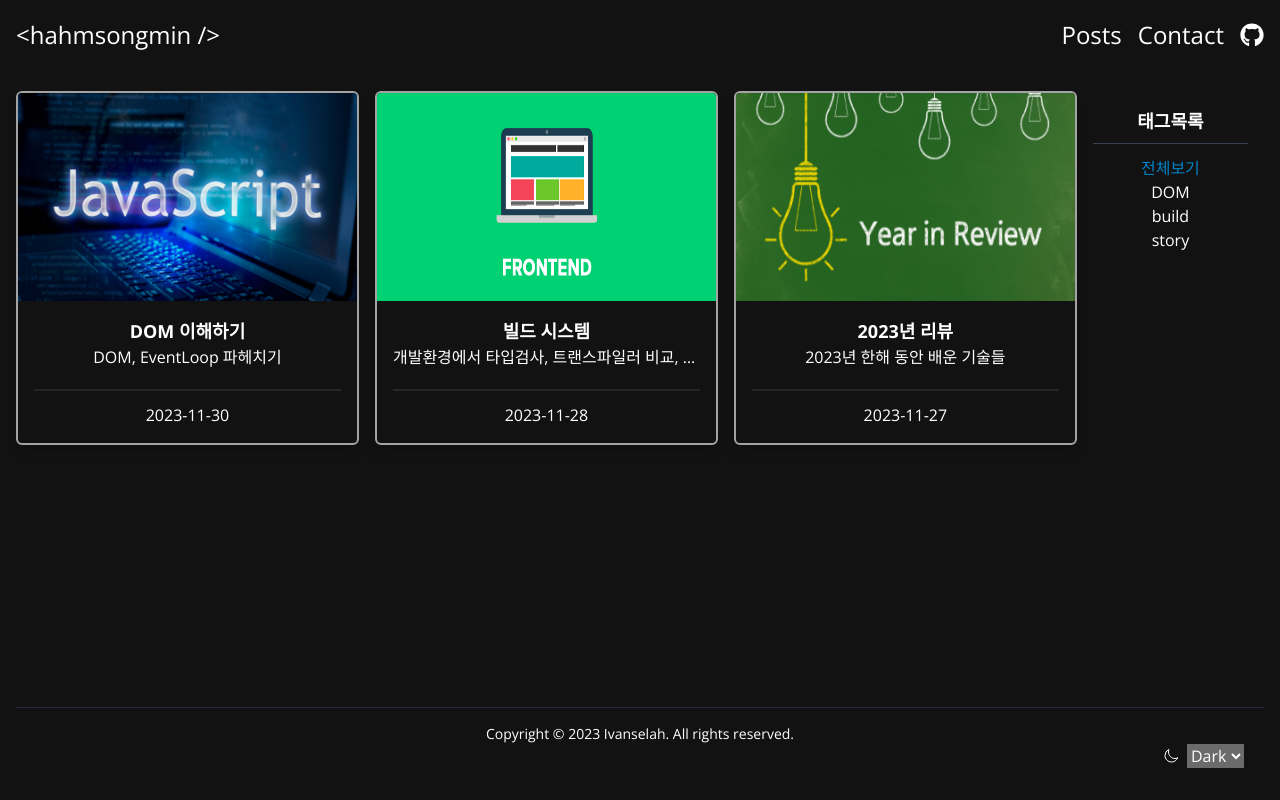
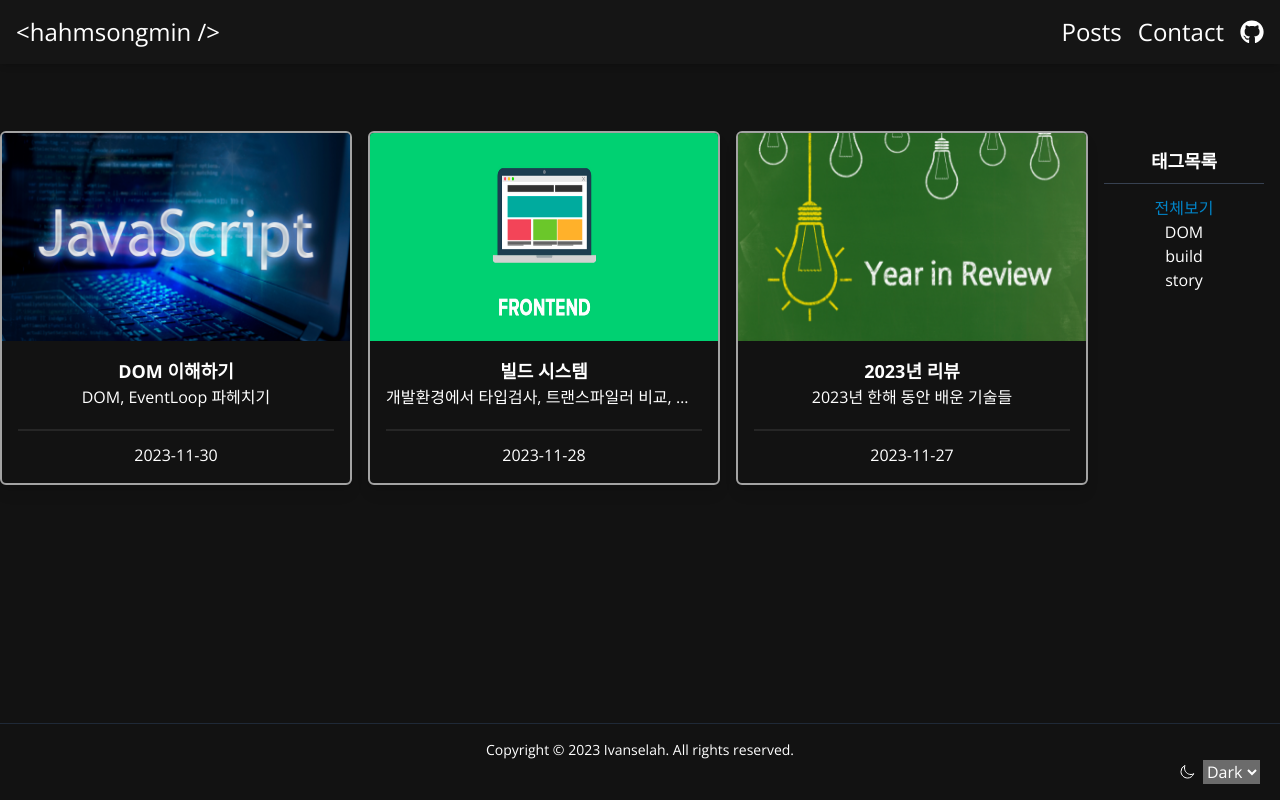
Before and after one commit to ivanselah/ivanselah.com, a Next.js app: page /posts in a window 1280 px wide. Built offline with nearby package versions, Linux system fonts and the light colour scheme.

Commit message:
post layout

```diff
--- a/src/app/layout.tsx
+++ b/src/app/layout.tsx
@@ -26,7 +26,7 @@ export default function RootLayout({
     <html lang="en" suppressHydrationWarning className={openSans.className}>
       <RootProviders>
         <Header />
-        <main className="w-full mx-auto pt-10 grow">{children}</main>
+        <main className="w-full mx-auto pt-32 grow">{children}</main>
       </RootProviders>
     </html>
   );
--- a/src/app/posts/[slug]/page.tsx
+++ b/src/app/posts/[slug]/page.tsx
@@ -13,7 +13,7 @@ export default async function PostPage({ params: { slug } }: PostPageProps) {
   const { content, path, title, description } = await getPostData(slug);
 
   return (
-    <article className="rounded-2xl bg-gray-50 shadow-lg m-4">
+    <article className="max-w-[850px] mx-auto rounded-2xl bg-gray-50 shadow-lg m-4">
       <Image
         className="w-full h-1/5 max-h-[500px]"
         src={`/images/posts/${path}.png`}
--- a/src/app/rootProviders.tsx
+++ b/src/app/rootProviders.tsx
@@ -1,36 +1,35 @@
 'use client';
 import { useEffect } from 'react';
 
-import { usePathname } from 'next/navigation';
 import { ThemeProvider } from 'next-themes';
 import { homeBody } from '@/config';
 
 import Footer from '@/components/Footer';
+import { useCheckPathname } from '@/hooks/useCheckPathname';
 
 type Props = {
   children: React.ReactNode,
 };
 
 export default function RootProviders({ children }: Props) {
-  const pathname = usePathname();
-  const isHome = pathname === '/';
+  const { isMatch } = useCheckPathname({ targetPathname: '/' });
 
   useEffect(() => {
     const htmlElement = document.querySelector('html');
     if (!htmlElement) {
       return;
     }
-    if (isHome) {
+    if (isMatch) {
       htmlElement.style.overflow = 'hidden';
       return;
     }
     htmlElement.style.overflow = 'auto';
-  }, [isHome]);
+  }, [isMatch]);
 
   return (
     <body
       style={
-        isHome
+        isMatch
           ? {
               background: `linear-gradient(136deg,${homeBody.gradientColors})`,
               backgroundSize: '1200% 1200%',
@@ -38,12 +37,12 @@ export default function RootProviders({ children }: Props) {
             }
           : undefined
       }
-      className="bgStyle flex flex-col w-full max-w-screen-xl mx-auto p-4 bg-transparent"
+      className="bgStyle flex flex-col max-w-screen-xl mx-auto bg-transparent"
     >
-      <div id="stars" style={isHome ? undefined : { visibility: 'hidden' }} />
+      <div id="stars" style={isMatch ? undefined : { visibility: 'hidden' }} />
       <ThemeProvider attribute="class" defaultTheme="dark" enableSystem={false}>
         {children}
-        {!isHome && <Footer />}
+        {!isMatch && <Footer />}
       </ThemeProvider>
     </body>
   );
--- a/src/components/Header.tsx
+++ b/src/components/Header.tsx
@@ -1,10 +1,24 @@
+'use client';
+
 import Link from 'next/link';
 import { homeBody } from '@/config';
 import { FaGithub } from 'react-icons/fa';
+import { useCheckPathname } from '@/hooks/useCheckPathname';
+import { CommonUtils } from '@/utils/common';
 
 export default function Header() {
+  const { isMatch } = useCheckPathname({ targetPathname: '/' });
+
   return (
-    <header className="flex justify-between items-center">
+    <header
+      className={CommonUtils.combineClassName(
+        'fixed top-0 left-0 right-0',
+        isMatch
+          ? 'bg-transparent'
+          : 'bg-neutral-100/[0.8] shadow-md dark:bg-neutral-900/[0.8]',
+      )}
+    >
+      <div className="max-w-[1300px] mx-auto flex justify-between p-4">
         <Link href="/" className="text-sm sm:text-xl lg:text-2xl">
           {`<${homeBody.name} />`}
         </Link>
@@ -19,6 +33,7 @@ export default function Header() {
             <FaGithub />
           </Link>
         </nav>
+      </div>
     </header>
   );
 }
--- a/src/components/posts/PostsGrid.tsx
+++ b/src/components/posts/PostsGrid.tsx
@@ -8,7 +8,7 @@ type PostsGridProps = {
 
 export default function PostsGrid({ posts }: PostsGridProps) {
   return (
-    <ul className="min-w-[85%] grid gap-4 grid-cols-1 sm:grid-cols-2 md:grid-cols-3">
+    <ul className="min-w-[80%] grid gap-4 grid-cols-1 sm:grid-cols-2 md:grid-cols-3">
       {posts.map(post => {
         return (
           <li key={post.path}>
--- /dev/null
+++ b/src/hooks/useCheckPathname.ts
@@ -0,0 +1,13 @@
+'use client';
+import { usePathname } from 'next/navigation';
+
+type Props = {
+  targetPathname: string,
+};
+
+export const useCheckPathname = ({ targetPathname }: Props) => {
+  const pathname = usePathname();
+  const isMatch = pathname === targetPathname;
+
+  return { isMatch };
+};
--- a/src/styles/_globals.css
+++ b/src/styles/_globals.css
@@ -16,5 +16,4 @@
 html,
 body {
   height: 100vh;
-  overflow-y: auto;
 }
```
Lines whose indentation alone changed are shown as unchanged.
